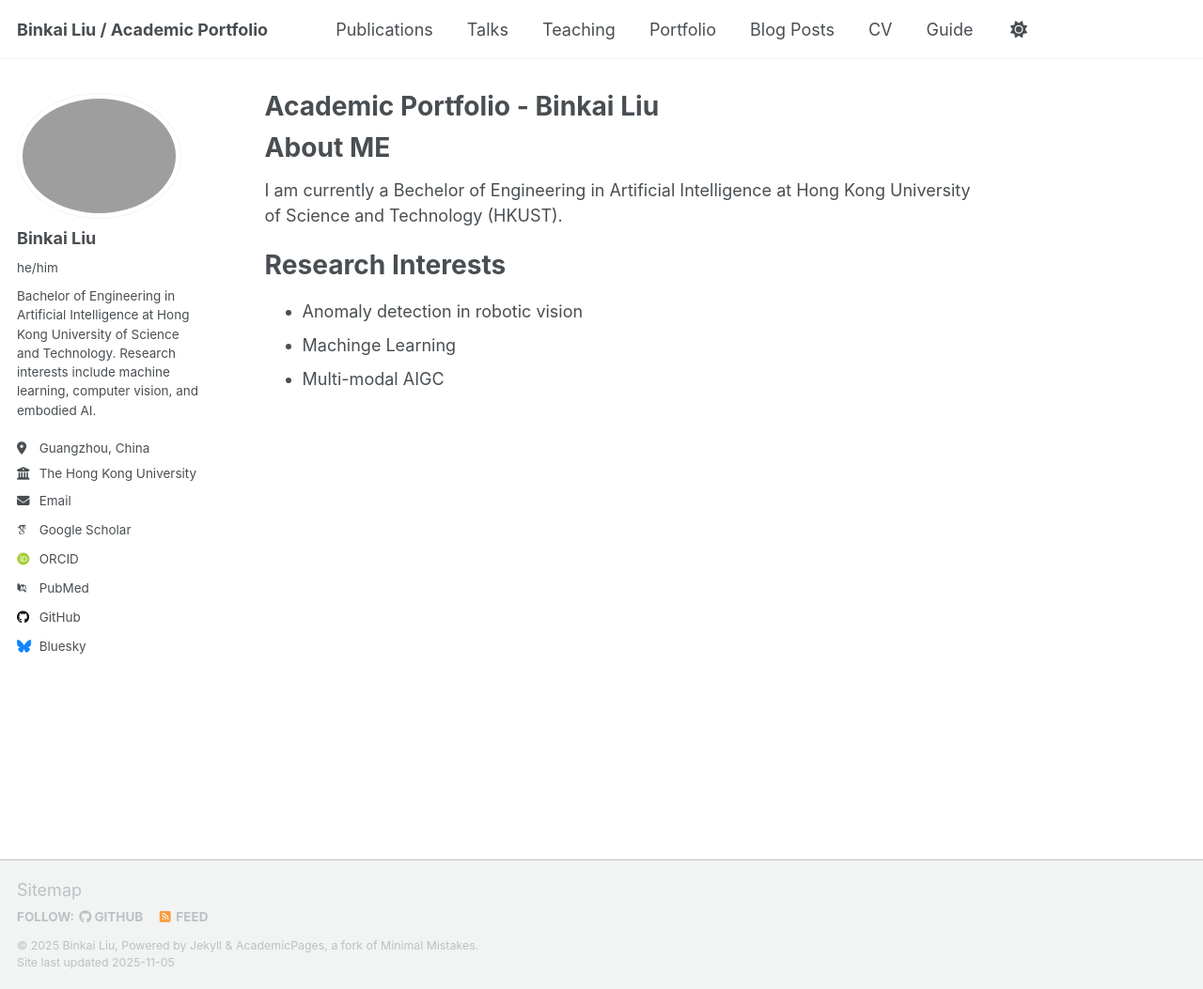
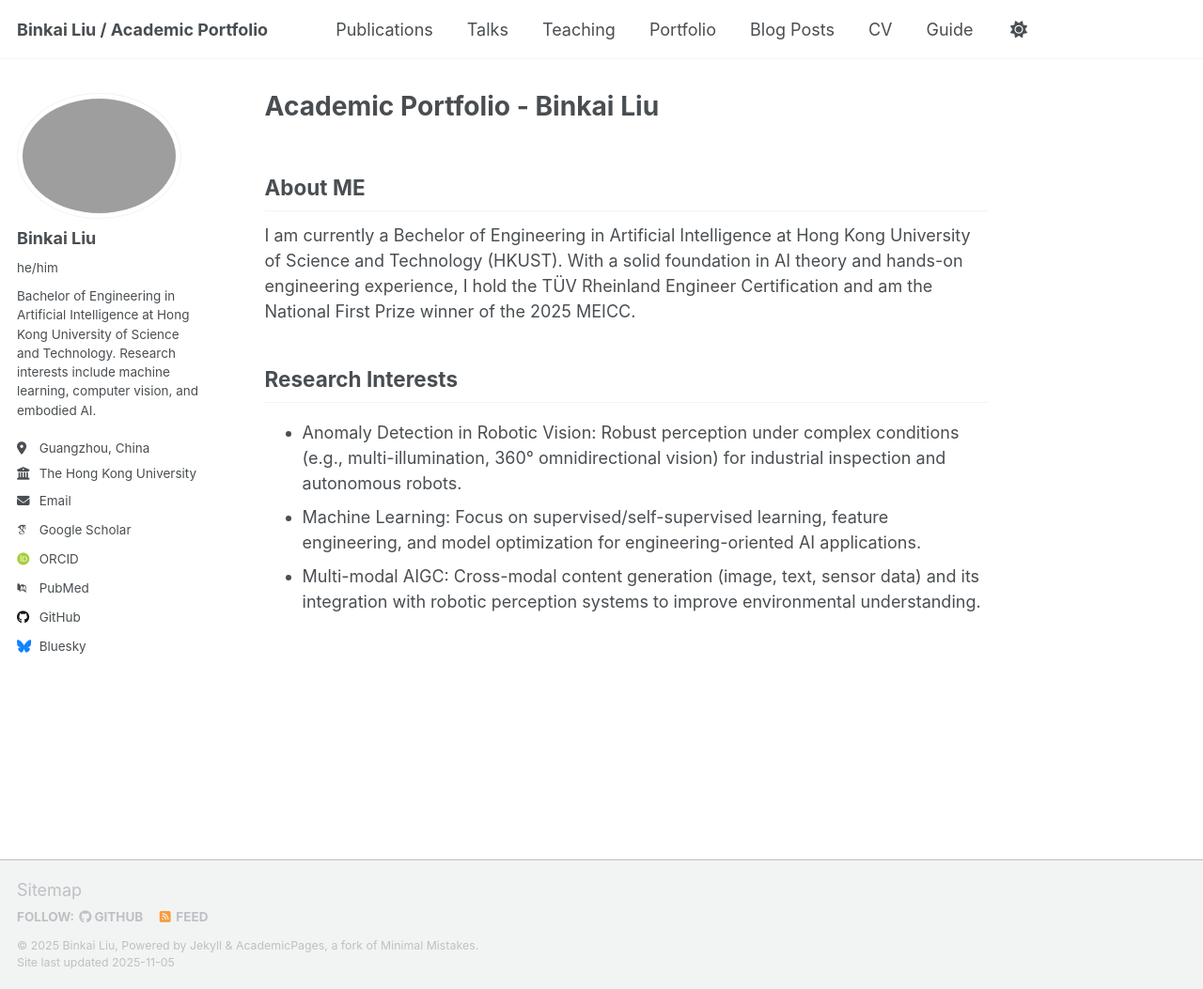
Before and after one commit to Binkai-Liu/Binkai-Liu.github.io, a Jekyll site: the page built from _pages/about.md, in a window 1280 px wide and 1053 px high. Shown: the whole window at 94% size. Built offline with Jekyll 4.4.1, drawn with Linux system fonts in a browser that asks for light colours; some web fonts are replaced; a script that is not in the unit is left out.

Commit message:
Update about.md

```diff
--- a/_pages/about.md
+++ b/_pages/about.md
@@ -7,12 +7,15 @@ redirect_from:
   - /about.html
 ---
 
-# About ME
+## About ME
 
-I am currently a Bechelor of Engineering in Artificial Intelligence at Hong Kong University of Science and Technology (HKUST).
+I am currently a Bechelor of Engineering in Artificial Intelligence at Hong Kong University of Science and Technology (HKUST). With a solid foundation in AI theory and hands-on engineering experience, I hold the TÜV Rheinland Engineer Certification and am the National First Prize winner of the 2025 MEICC.
 
-# Research Interests
+## Research Interests
 
-- Anomaly detection in robotic vision
-- Machinge Learning
-- Multi-modal AIGC
+- Anomaly Detection in Robotic Vision:
+ Robust perception under complex conditions (e.g., multi-illumination, 360° omnidirectional vision) for industrial inspection and autonomous robots.
+- Machine Learning:
+ Focus on supervised/self-supervised learning, feature engineering, and model optimization for engineering-oriented AI applications.
+- Multi-modal AIGC:
+ Cross-modal content generation (image, text, sensor data) and its integration with robotic perception systems to improve environmental understanding.
```
